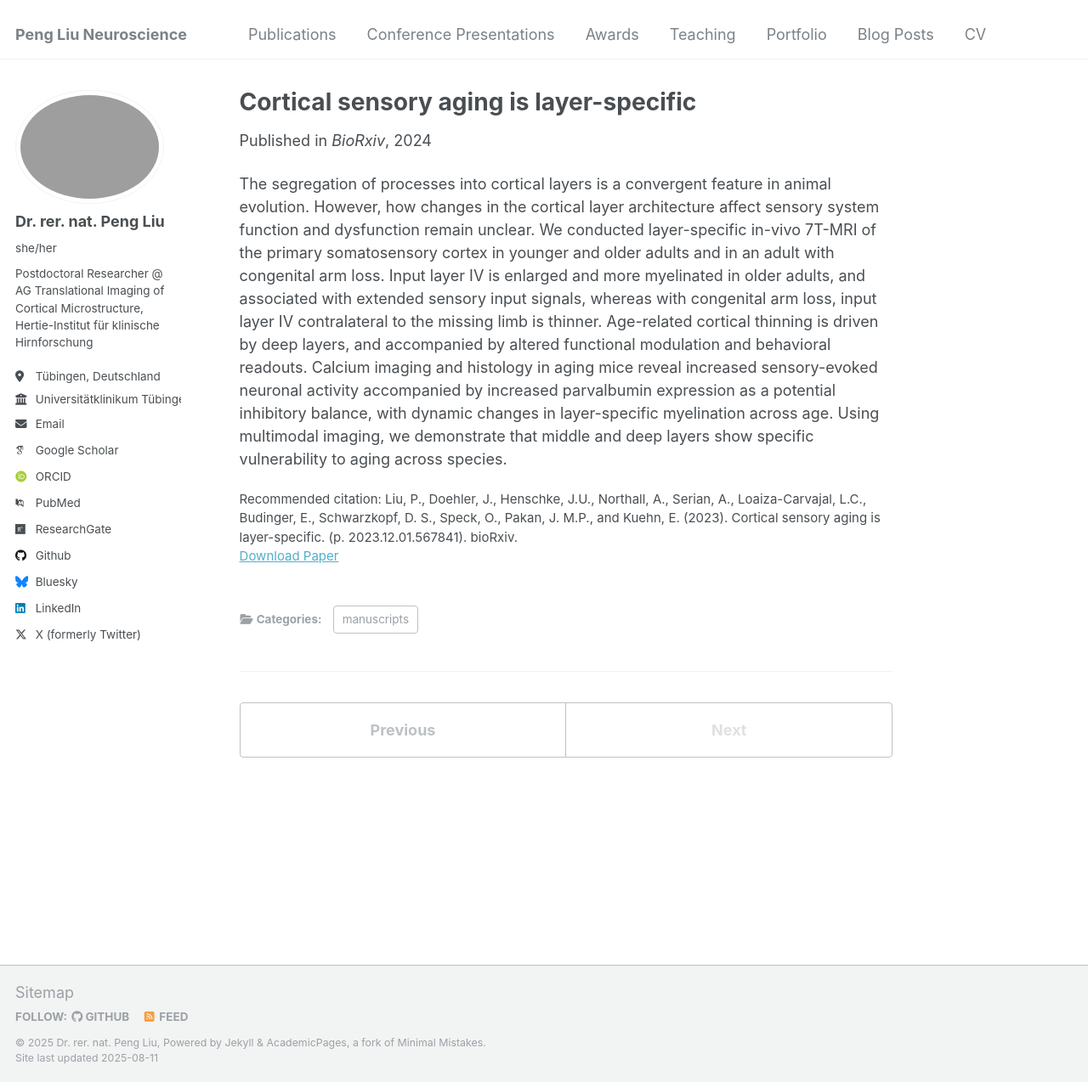
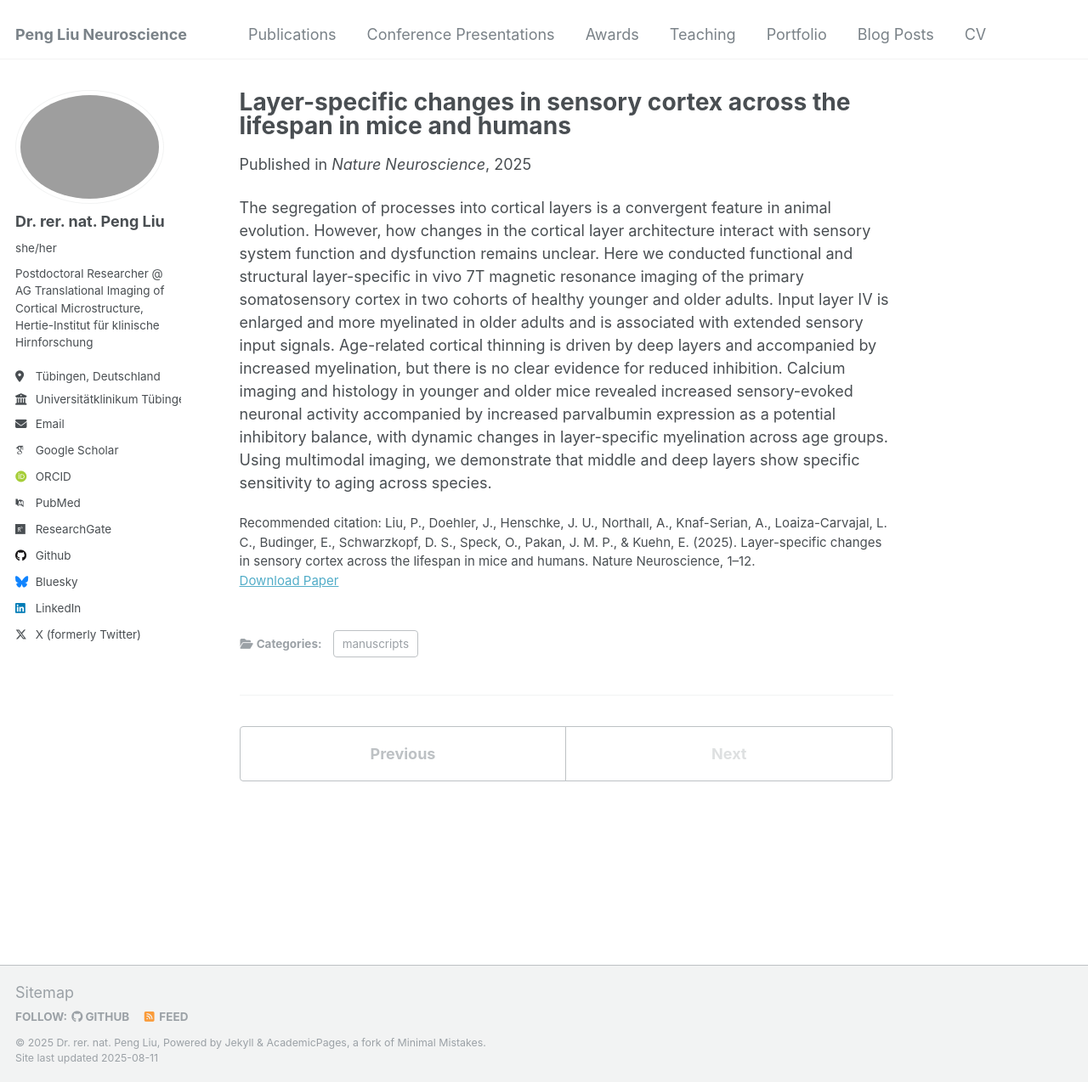
Before and after one commit to PengLiu1120/pengliu, a Jekyll site: the page built from _publications/2024-07-15-paper-title-number-4.md, in a window 1280 px wide and 1274 px high. Shown: the whole window at 85% size. Built offline with Jekyll 4.4.1, drawn with Linux system fonts in a browser that asks for light colours; some web fonts are replaced.

Commit message:
Update 2024-07-15-paper-title-number-4.md

```diff
--- a/_publications/2024-07-15-paper-title-number-4.md
+++ b/_publications/2024-07-15-paper-title-number-4.md
@@ -1,13 +1,14 @@
 ---
-title: "Cortical sensory aging is layer-specific"
+title: "Layer-specific changes in sensory cortex across the lifespan in mice and humans"
 collection: publications
 category: manuscripts
 permalink: /publication/2024-07-15-paper-title-number-4
 excerpt: ''
-date: 2024-07-15
-venue: 'BioRxiv'
-paperurl: 'https://github.com/PengLiu1120/pengliu/blob/1d884a91e427fa96ef00598976e5084380e9bdcf/files/paper4.pdf'
-citation: 'Liu, P., Doehler, J., Henschke, J.U., Northall, A., Serian, A., Loaiza-Carvajal, L.C., Budinger, E., Schwarzkopf, D. S., Speck, O., Pakan, J. M.P., and Kuehn, E. (2023). Cortical sensory aging is layer-specific. (p. 2023.12.01.567841). bioRxiv.'
+date: 2025-08-11
+venue: 'Nature Neuroscience'
+paperurl: 'https://www.nature.com/articles/s41593-025-02013-1'
+#paperurl: 'https://github.com/PengLiu1120/pengliu/blob/1d884a91e427fa96ef00598976e5084380e9bdcf/files/paper4.pdf'
+citation: 'Liu, P., Doehler, J., Henschke, J. U., Northall, A., Knaf-Serian, A., Loaiza-Carvajal, L. C., Budinger, E., Schwarzkopf, D. S., Speck, O., Pakan, J. M. P., & Kuehn, E. (2025). Layer-specific changes in sensory cortex across the lifespan in mice and humans. Nature Neuroscience, 1–12.'
 ---
 
-The segregation of processes into cortical layers is a convergent feature in animal evolution. However, how changes in the cortical layer architecture affect sensory system function and dysfunction remain unclear. We conducted layer-specific in-vivo 7T-MRI of the primary somatosensory cortex in younger and older adults and in an adult with congenital arm loss. Input layer IV is enlarged and more myelinated in older adults, and associated with extended sensory input signals, whereas with congenital arm loss, input layer IV contralateral to the missing limb is thinner. Age-related cortical thinning is driven by deep layers, and accompanied by altered functional modulation and behavioral readouts. Calcium imaging and histology in aging mice reveal increased sensory-evoked neuronal activity accompanied by increased parvalbumin expression as a potential inhibitory balance, with dynamic changes in layer-specific myelination across age. Using multimodal imaging, we demonstrate that middle and deep layers show specific vulnerability to aging across species.
+The segregation of processes into cortical layers is a convergent feature in animal evolution. However, how changes in the cortical layer architecture interact with sensory system function and dysfunction remains unclear. Here we conducted functional and structural layer-specific in vivo 7T magnetic resonance imaging of the primary somatosensory cortex in two cohorts of healthy younger and older adults. Input layer IV is enlarged and more myelinated in older adults and is associated with extended sensory input signals. Age-related cortical thinning is driven by deep layers and accompanied by increased myelination, but there is no clear evidence for reduced inhibition. Calcium imaging and histology in younger and older mice revealed increased sensory-evoked neuronal activity accompanied by increased parvalbumin expression as a potential inhibitory balance, with dynamic changes in layer-specific myelination across age groups. Using multimodal imaging, we demonstrate that middle and deep layers show specific sensitivity to aging across species.
```
